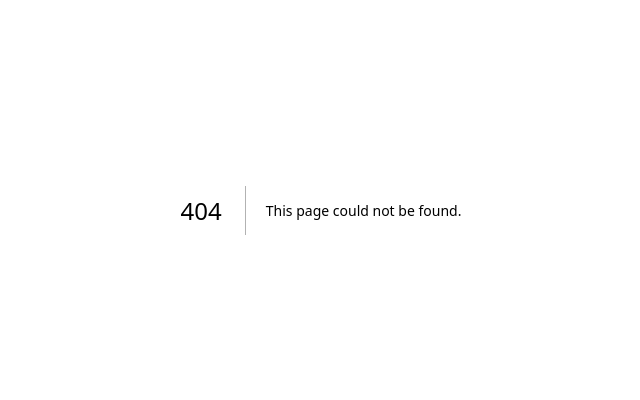
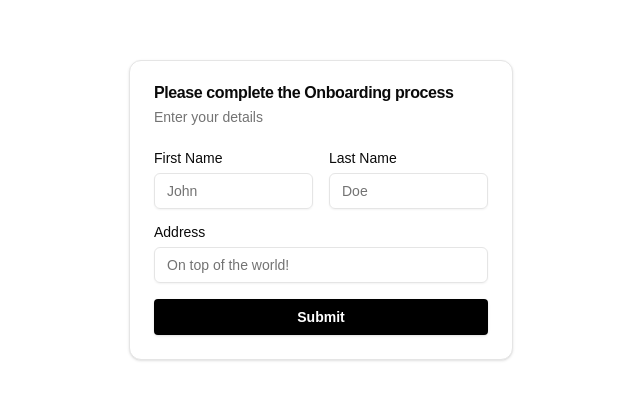
Before and after one commit to yashdev9274/laminarflow, a Next.js app: page /onboarding in a window 1280 px wide. Before the commit this address had no page. Shown: the part 190-590 px from the top of the page, without its empty margins (319-959 px from the left). Built offline with nearby package versions, Linux system fonts and the light colour scheme.

Commit message:
Refactor SubmitButton to accept dynamic text; update usage in Login and Dashboard pages, and add Onboarding page with SubmitButton.

```diff
--- a/app/components/submitButton.tsx
+++ b/app/components/submitButton.tsx
@@ -4,7 +4,11 @@ import { Button } from "@/components/ui/button";
 import { useFormStatus } from "react-dom";
 import { Loader2 } from "lucide-react";
 
-export default function SubmitButton(){
+interface iAppProp{
+    text: string;
+}
+
+export default function SubmitButton({text}:iAppProp){
     const {pending} = useFormStatus()
 
     return (
@@ -15,7 +19,7 @@ export default function SubmitButton(){
                 </Button>
             ):(
                 <Button type= "submit" className="bg-black  text-white font-bold py-2 px-4 rounded">
-                    Submit
+                    {text}
                 </Button>
             )}
         </>
--- a/app/dashboard/page.tsx
+++ b/app/dashboard/page.tsx
@@ -15,7 +15,7 @@ export default async function Dashboard() {
                 }}
             >
 
-            <SubmitButton/>
+            <SubmitButton text="LogOut"/>
             </form>
         </div>
     )
--- a/app/login/page.tsx
+++ b/app/login/page.tsx
@@ -31,7 +31,7 @@ import SubmitButton from "../components/submitButton";
               <label>Email</label>
               <Input name="email" type="email" required placeholder = "example@gmail.com"/>
             </div>
-            <SubmitButton/>
+            <SubmitButton text="LogIn"/>
           </form>
         </CardContent>
       </Card>
--- /dev/null
+++ b/app/onboarding/page.tsx
@@ -0,0 +1,48 @@
+import { Card, CardContent, CardDescription, CardHeader, CardTitle } from "@/components/ui/card";
+import { Input } from "@/components/ui/input";
+import { Label } from "@/components/ui/label";
+import SubmitButton from "../components/submitButton";
+
+export default function OnboardingPage(){
+    return(
+        <div className="min-h-screen w-screen flex items-center justify-center">
+            <Card className="max-w-sm mx-auto">
+                <CardHeader>
+                    <CardTitle>
+                        Please complete the Onboarding process
+                    </CardTitle>
+                    <CardDescription>
+                        Enter your details
+                    </CardDescription>
+                </CardHeader>
+                <CardContent>
+                    <form
+                        className="grid gap-4"
+                    >
+                        <div className="grid grid-cols-2 gap-4">
+                            <div className="flex flex-col gap-2">
+                                <Label>First Name</Label>
+                                <Input
+                                    placeholder="John"
+                                />
+                            </div>
+                            <div className="grid gap-2">
+                                <Label>Last Name</Label>
+                                <Input
+                                    placeholder="Doe"
+                                />
+                            </div>
+                        </div>
+                        <div className="grid gap-2">
+                            <Label>Address</Label>
+                            <Input
+                                placeholder="On top of the world!"
+                            />
+                        </div>
+                        <SubmitButton text="Submit"/>
+                    </form>
+                </CardContent>
+            </Card>
+        </div>
+    )
+}
--- /dev/null
+++ b/app/utils/action.ts
@@ -0,0 +1,7 @@
+'use server'
+
+import { requireUser } from "./requireAuth"
+
+export default async function onboarduser(){
+    const session = await requireUser();
+}
```
